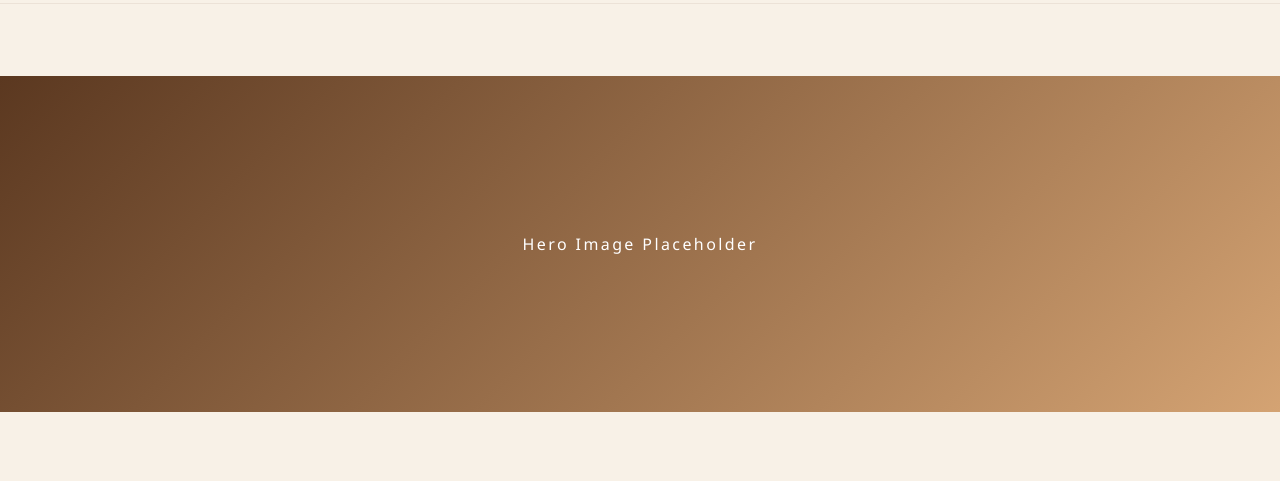
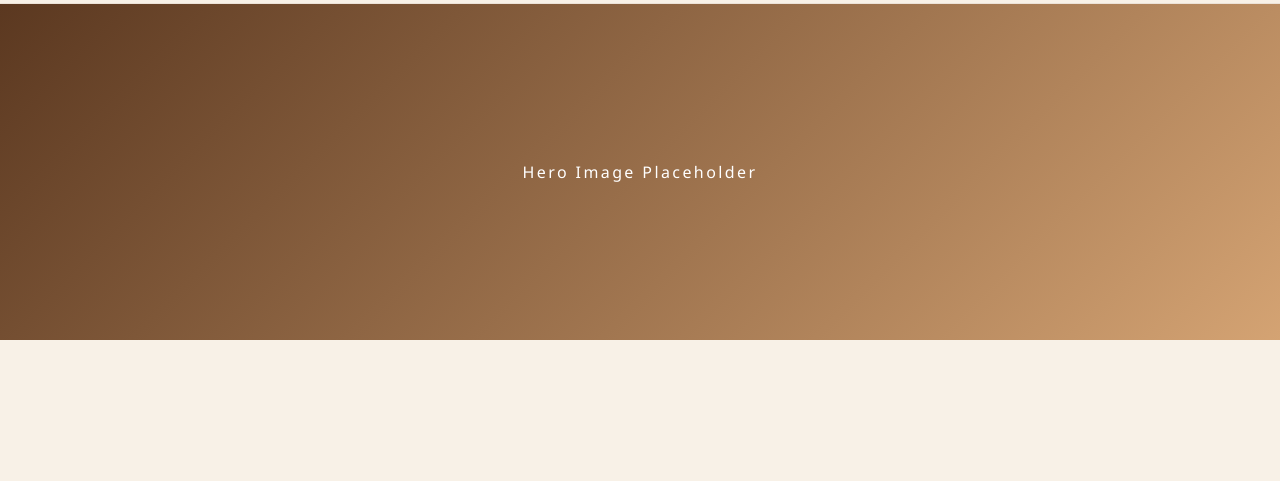
Before and after one commit to nackkrmt/LaraRelax-V1, a plain HTML site: page lara-relax-about-v3 (1).html in a window 1280 px wide. Shown: the part 56-537 px from the top of the page. Drawn offline with Linux system fonts and the light colour scheme.

Commit message:
lara-relax-about-v3 (1).html

```diff
--- a/lara-relax-about-v3 (1).html
+++ b/lara-relax-about-v3 (1).html
@@ -93,7 +93,7 @@ section{padding:56px 0}
 </div>
 </header>
 
-<section id="hero">
+<section id="hero" style="padding-top:0 !important">
 <div class="hero-image"></div>
 </section>
 
```
